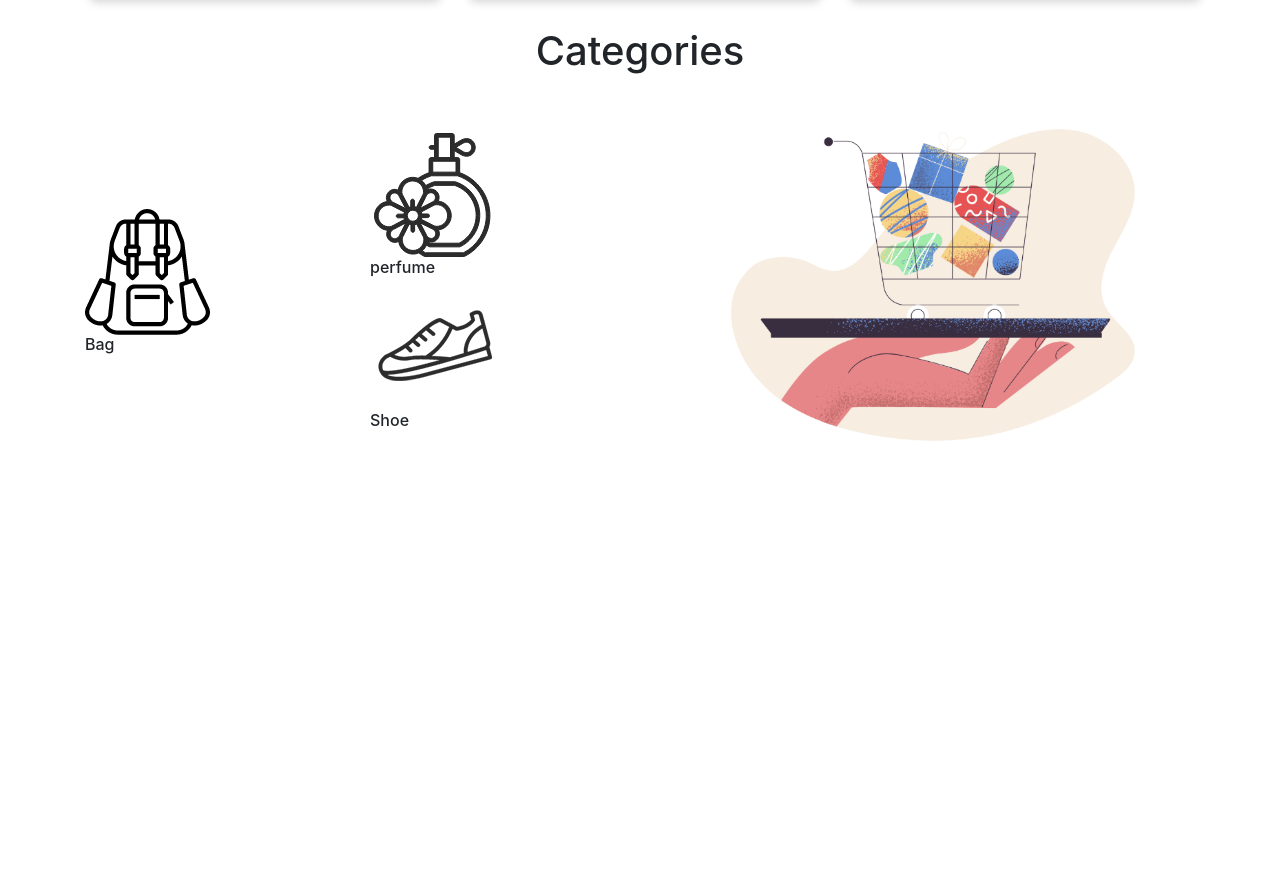
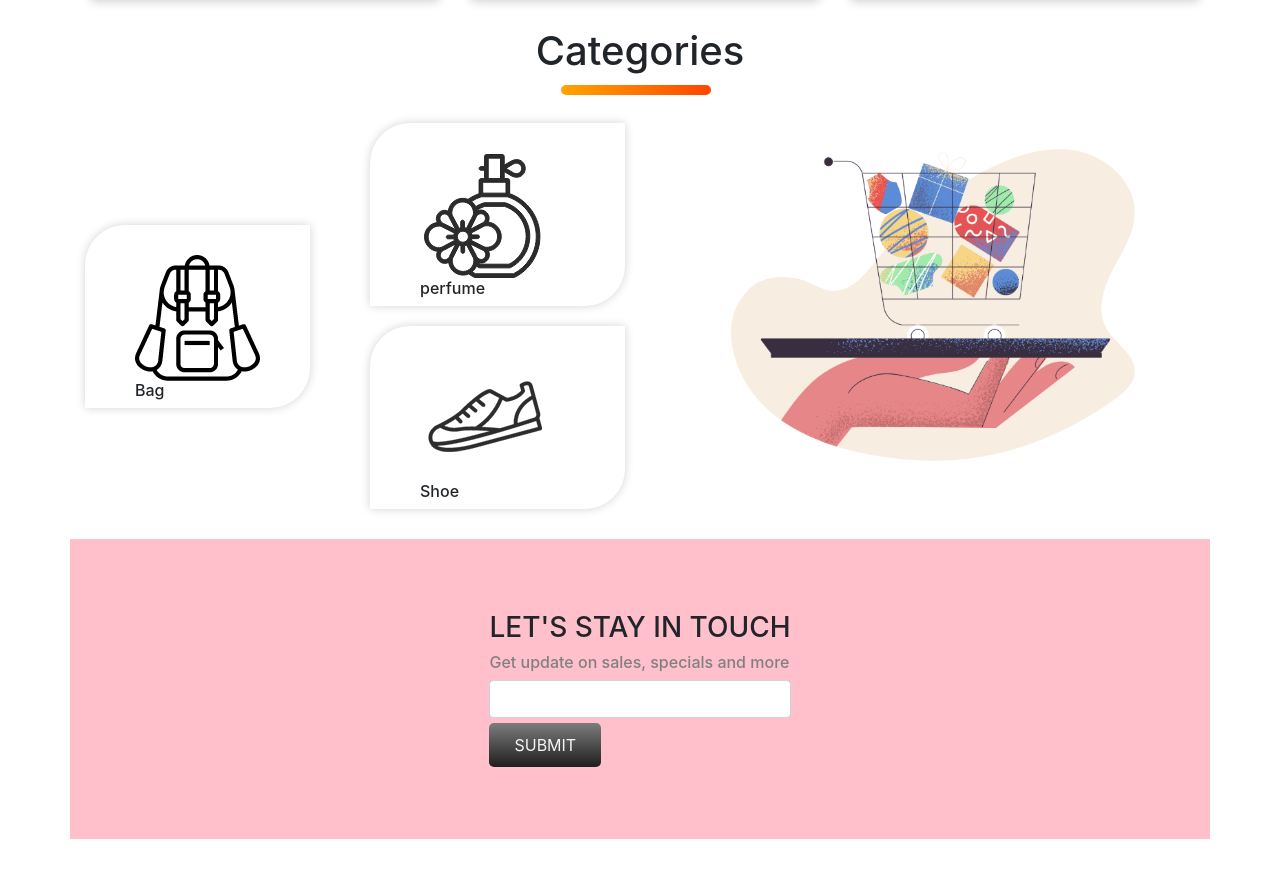
Before and after one commit to AlifAkash/Hot-gadgets, a plain HTML site: page index.html in a window 1280 px wide. Shown: the part 2092-2961 px from the top of the page. Before the commit the page ends 2609 px from the top, so only its background shows below. Drawn offline with nearby package versions, Linux system fonts and the light colour scheme.

Commit message:
Full done

```diff
--- a/index.html
+++ b/index.html
@@ -192,7 +192,7 @@
   </div>
   <div class="container">
     <div class="categories-text d-flex justify-content-center">
-      <h1>Categories</h1>
+      <h1 class="cat">Categories</h1>
     </div>
     <div class="row">
       <div class="col-md-3 d-flex align-items-center">
@@ -217,6 +217,15 @@
     </div>
   </div>
 
+  <div class="container pink-bg d-flex justify-content-center align-items-center" id="subscribe">
+    <div>
+      <h3>LET'S STAY IN TOUCH</h3>
+      <h6>Get update on sales, specials and more</h6>
+      <input class="form-control" type="text">
+      <button class="buy-new-btn">SUBMIT</button>
+    </div>
+  </div>
+
 
 <script src="https://code.jquery.com/jquery-3.4.1.slim.min.js" integrity="sha384-J6qa4849blE2+poT4WnyKhv5vZF5SrPo0iEjwBvKU7imGFAV0wwj1yYfoRSJoZ+n" crossorigin="anonymous"></script>
 <script src="https://cdn.jsdelivr.net/npm/popper.js@1.16.0/dist/umd/popper.min.js" integrity="sha384-Q6E9RHvbIyZFJoft+2mJbHaEWldlvI9IOYy5n3zV9zzTtmI3UksdQRVvoxMfooAo" crossorigin="anonymous"></script>
--- a/style.css
+++ b/style.css
@@ -43,3 +43,31 @@ h5{
 hr{
     border: 5px solid green;
 }
+.cat::after{
+    content: '';
+    height: 10px;
+    width: 150px;
+    display: block;
+    background-image: linear-gradient(to right, orange, orangered);
+    border-radius: 5px;
+    margin-top: 10px;
+    margin-left: 25px;
+}
+.bag,.perfume,.shoe{
+    padding: 30px 50px 0px;
+    box-shadow: 0 0 10px lightgrey;
+    border-radius: 40px 0px 40px 0px;
+    margin-top: 20px;
+}
+#subscribe{
+    height: 300px;
+}
+#subscribe h6{
+    color: gray;
+}
+.form-control{
+    margin-bottom: 5px;
+}
+.pink-bg{
+    background-color: pink;
+}
```
